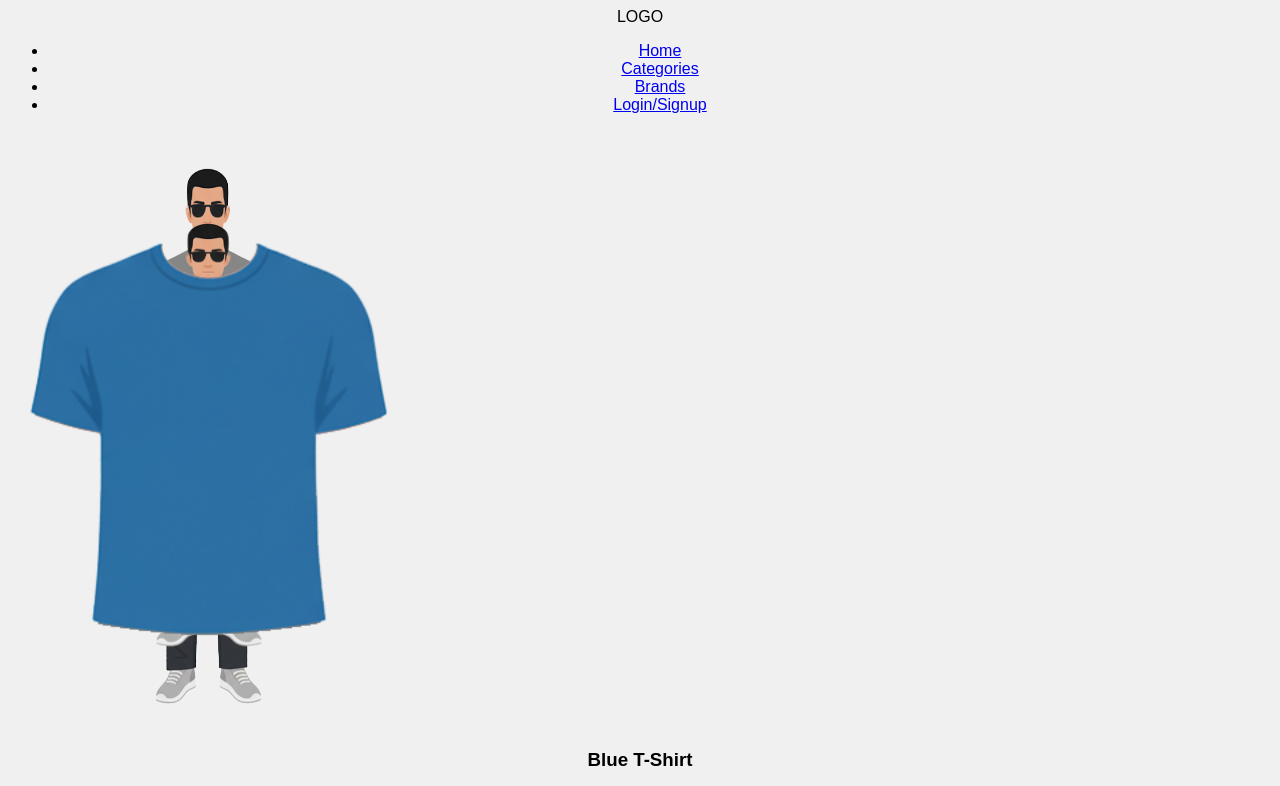
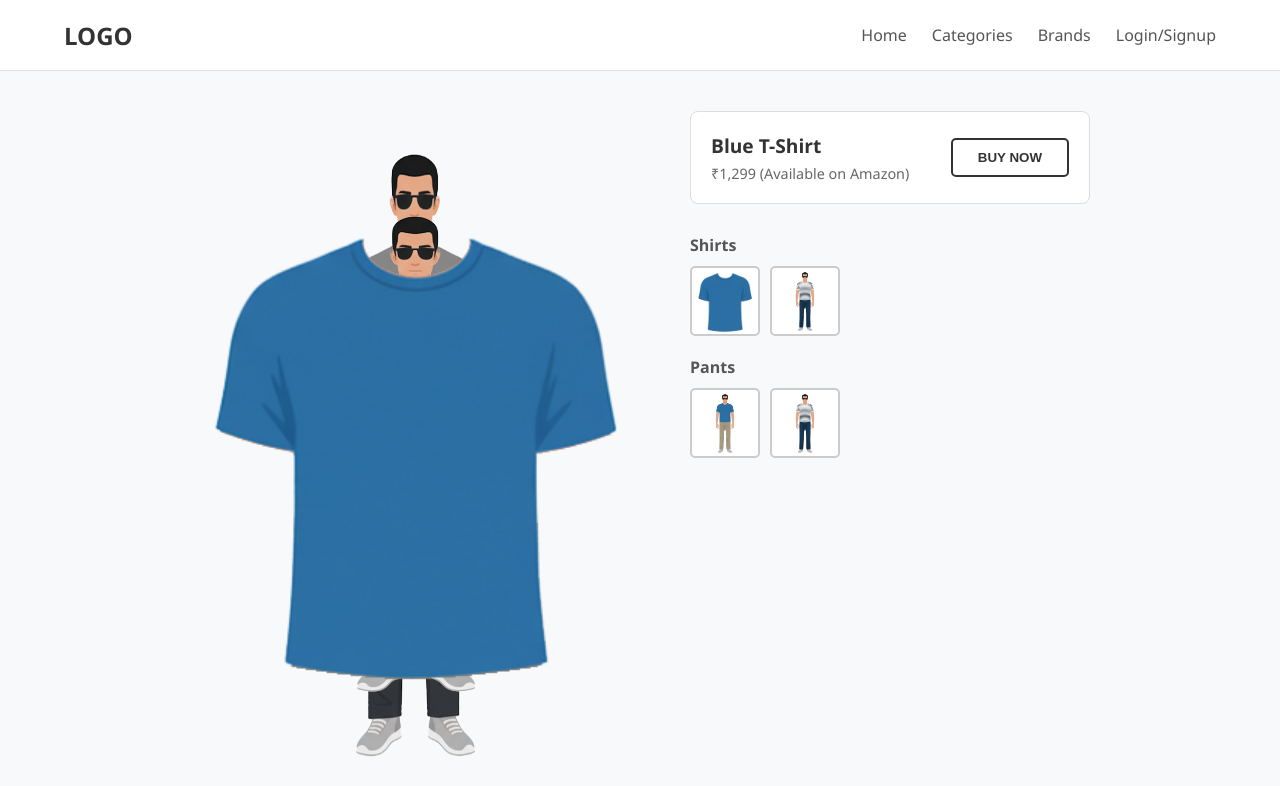
Before and after one commit to avinashdarde/virtual-try-on, a plain HTML site: page index.html in a window 1280 px wide. Shown: the top 786 px of the page. Drawn offline with Linux system fonts and the light colour scheme.

Commit message:
Update style.css

```diff
--- a/style.css
+++ b/style.css
@@ -1,49 +1,81 @@
+/* Basic Reset and Fonts */
+* {
+    margin: 0;
+    padding: 0;
+    box-sizing: border-box;
+}
+
 body {
-    font-family: sans-serif;
-    background-color: #f0f0f0;
-    text-align: center;
+    font-family: 'Segoe UI', 'Roboto', 'Helvetica Neue', sans-serif;
+    background-color: #f8f9fa;
+    color: #333;
 }
-.main-container {
+
+/* Header and Navbar */
+header {
+    background-color: #ffffff;
+    border-bottom: 1px solid #e0e0e0;
+    padding: 0 5%;
+}
+
+.navbar {
+    display: flex;
+    justify-content: space-between;
+    align-items: center;
+    height: 70px;
+}
+
+.logo {
+    font-size: 1.5rem;
+    font-weight: bold;
+}
+
+.nav-links {
+    list-style: none;
+    display: flex;
+    gap: 25px;
+}
+
+.nav-links a {
+    text-decoration: none;
+    color: #555;
+    font-weight: 500;
+    transition: color 0.3s;
+}
+
+.nav-links a:hover {
+    color: #007bff;
+}
+
+/* Main Content Area */
+main {
     display: flex;
     justify-content: center;
     align-items: flex-start;
-    gap: 40px;
-    margin-top: 30px;
+    padding: 40px 20px;
+    gap: 50px;
 }
-.clothing-options {
-    background-color: white;
-    padding: 20px;
-    border-radius: 8px;
-    box-shadow: 0 2px 5px rgba(0,0,0,0.1);
+
+/* Avatar Area */
+.try-on-area {
+    flex-basis: 450px;
 }
-.option-image {
-    width: 80px;
-    height: 80px;
-    border: 2px solid #ccc;
-    border-radius: 5px;
-    margin: 5px;
-    cursor: pointer;
-    object-fit: contain;
-}
-.option-image:hover {
-    border-color: #007bff;
-}
+
 .avatar-container {
     position: relative;
-    width: 400px;
-    height: 600px;
+    width: 100%;
+    /* Maintain aspect ratio */
+    padding-top: 150%; /* Adjust this percentage based on your avatar's height/width ratio */
 }
-.avatar-base {
-    width: 100%;
-    height: 100%;
-}
-#worn-items {
+
+.avatar-base, #worn-items {
     position: absolute;
     top: 0;
     left: 0;
     width: 100%;
     height: 100%;
 }
+
 #worn-shirt, #worn-pants {
     position: absolute;
     top: 0;
@@ -52,5 +84,77 @@ body {
     height: 100%;
     object-fit: contain;
 }
+
 #worn-shirt { z-index: 2; }
 #worn-pants { z-index: 1; }
+
+/* Controls and Product Info Area */
+.controls-area {
+    flex-basis: 400px;
+}
+
+#product-info-box {
+    background-color: #ffffff;
+    border: 1px solid #ddd;
+    border-radius: 8px;
+    padding: 20px;
+    display: flex;
+    justify-content: space-between;
+    align-items: center;
+    margin-bottom: 30px;
+}
+
+.product-details h3 {
+    margin-bottom: 5px;
+    font-size: 1.2rem;
+}
+
+.product-details p {
+    color: #666;
+    font-size: 0.9rem;
+}
+
+.buy-now-button {
+    background-color: #fff;
+    color: #333;
+    border: 2px solid #333;
+    padding: 10px 25px;
+    font-weight: bold;
+    cursor: pointer;
+    border-radius: 5px;
+    transition: all 0.3s;
+}
+
+.buy-now-button:hover {
+    background-color: #333;
+    color: #fff;
+}
+
+/* Clothing Options */
+.clothing-selector h4 {
+    margin-bottom: 10px;
+    font-size: 1rem;
+    color: #555;
+    text-align: left;
+}
+.options-container {
+    display: flex;
+    flex-wrap: wrap;
+    gap: 10px;
+    margin-bottom: 20px;
+}
+
+.option-image {
+    width: 70px;
+    height: 70px;
+    border: 2px solid #ccc;
+    border-radius: 5px;
+    cursor: pointer;
+    object-fit: contain;
+    background-color: #fff;
+    transition: border-color 0.3s;
+}
+
+.option-image:hover {
+    border-color: #007bff;
+}
```
